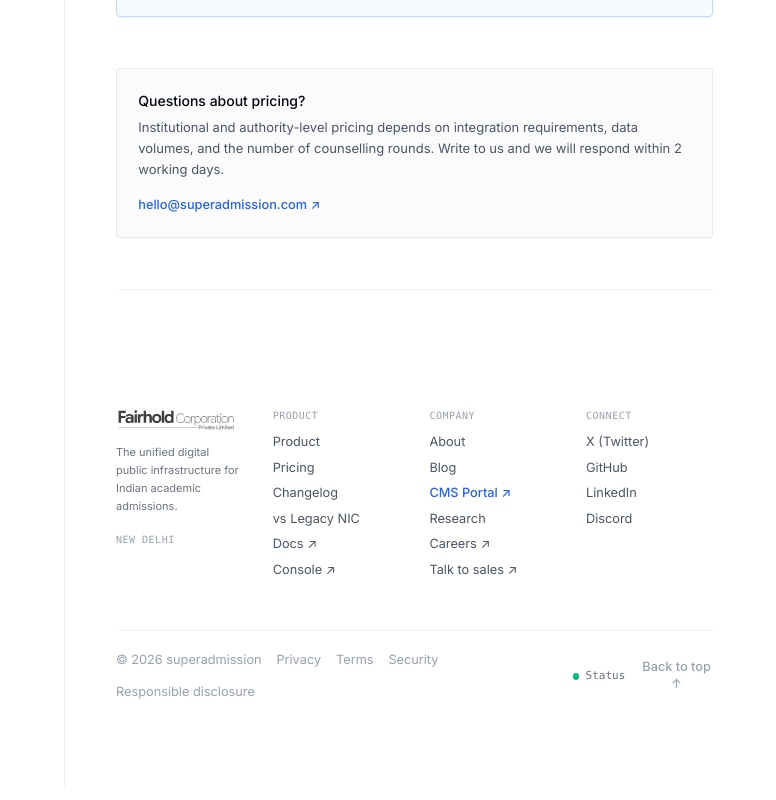
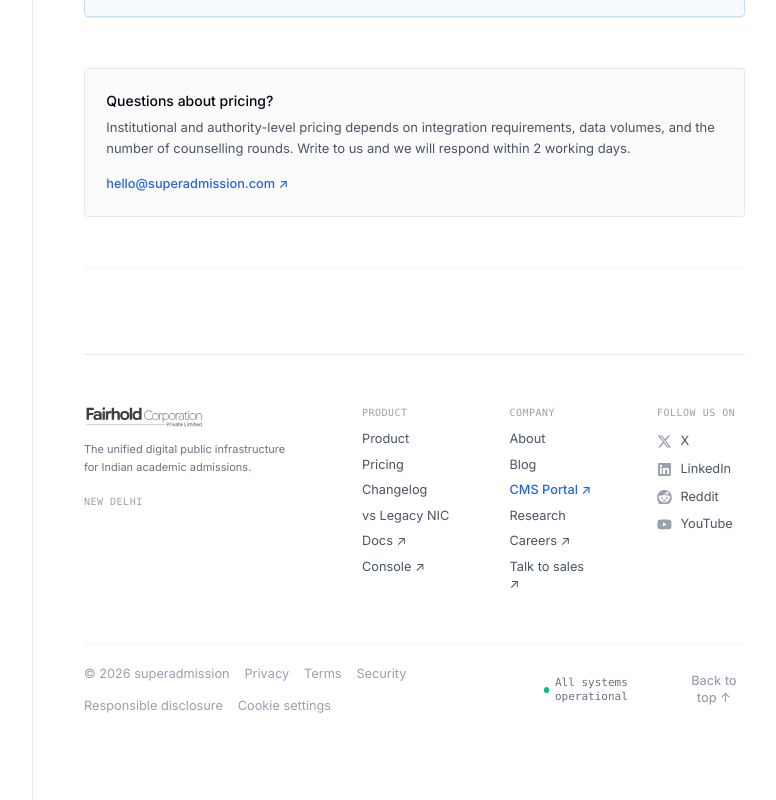
Before and after one commit to aashrutsharma/superadmission-landing, a Next.js app: page /pricing in a window 1280 px wide. Shown: the part 1200-2000 px from the top of the page, without its empty margins (356-1132 px from the left). Built offline with nearby package versions, Linux system fonts and the light colour scheme.

Commit message:
feat: enhance heatgraph matrix styling, expand desktop width, scale wordmark & refine footer layout with social icons

```diff
--- a/app/layout.tsx
+++ b/app/layout.tsx
@@ -25,11 +25,11 @@ export default function RootLayout({
           <ViewModeProvider>
             {/* Outer Wrapper: Centers the entire two-column site horizontally on the screen */}
             <div className="min-h-screen bg-white flex justify-center w-full">
-              <div className="w-full max-w-[960px] flex min-h-screen relative">
+              <div className="w-full max-w-[1024px] flex min-h-screen relative">
                 {/* Left Sidebar: Sticky within the centered container */}
                 <Sidebar />
                 {/* Right Content Area: Adjacent to the sidebar within the centered container */}
-                <main className="flex-1 min-h-screen border-l border-gray-200/80 px-8 sm:px-12 py-10 bg-white max-w-[700px]">
+                <main className="flex-1 min-h-screen border-l border-gray-200/80 px-8 sm:px-12 py-10 bg-white max-w-[764px]">
                   {children}
                 </main>
               </div>
--- a/components/Footer.tsx
+++ b/components/Footer.tsx
@@ -2,6 +2,7 @@
 
 import Link from "next/link";
 import Image from "next/image";
+import { FaXTwitter, FaLinkedin, FaReddit, FaYoutube } from "react-icons/fa6";
 
 export default function Footer() {
   const scrollToTop = () => {
@@ -9,11 +10,11 @@ export default function Footer() {
   };
 
   return (
-    <footer className="w-full pt-12 pb-10 mt-8 text-sm">
-      {/* 4 Columns */}
-      <div className="grid grid-cols-2 md:grid-cols-4 gap-7 mb-12">
-        {/* Column 1: Brand */}
-        <div className="col-span-2 md:col-span-1">
+    <footer className="w-full pt-12 pb-10 mt-12 text-sm border-t border-gray-200/80">
+      {/* Upper Footer: Brand on Left, Generous Gap, 3 Link Columns on Right */}
+      <div className="flex flex-col md:flex-row justify-between gap-10 md:gap-16 mb-12">
+        {/* Brand Column */}
+        <div className="max-w-[210px] shrink-0">
           <Link href="/" className="inline-flex items-center mb-3 no-underline">
             <Image
               src="/images/Fairhold Corporation Logo.svg"
@@ -23,7 +24,7 @@ export default function Footer() {
               className="h-[22px] w-auto object-contain opacity-75 hover:opacity-100 transition-opacity"
             />
           </Link>
-          <p className="text-[11px] text-gray-500 leading-relaxed max-w-[200px] mb-3 font-normal">
+          <p className="text-[11px] text-gray-500 leading-relaxed mb-3 font-normal">
             The unified digital public infrastructure for Indian academic admissions.
           </p>
           <span className="text-[10px] font-mono font-medium text-gray-400 tracking-wider uppercase">
@@ -31,7 +32,9 @@ export default function Footer() {
           </span>
         </div>
 
-        {/* Column 2: PRODUCT */}
+        {/* Right 3 Navigation Columns */}
+        <div className="grid grid-cols-3 gap-8 sm:gap-12 md:gap-14 flex-1 max-w-[420px]">
+          {/* Column 1: PRODUCT */}
           <div className="flex flex-col gap-2">
             <span className="text-[10px] font-mono font-medium text-gray-400 tracking-wider uppercase mb-0.5">
               PRODUCT
@@ -66,7 +69,7 @@ export default function Footer() {
             </a>
           </div>
 
-        {/* Column 3: COMPANY */}
+          {/* Column 2: COMPANY */}
           <div className="flex flex-col gap-2">
             <span className="text-[10px] font-mono font-medium text-gray-400 tracking-wider uppercase mb-0.5">
               COMPANY
@@ -97,43 +100,48 @@ export default function Footer() {
             </a>
           </div>
 
-        {/* Column 4: CONNECT */}
-        <div className="flex flex-col gap-2">
+          {/* Column 3: FOLLOW US ON */}
+          <div className="flex flex-col gap-2.5">
             <span className="text-[10px] font-mono font-medium text-gray-400 tracking-wider uppercase mb-0.5">
-            CONNECT
+              FOLLOW US ON
             </span>
             <a
               href="https://x.com"
               target="_blank"
               rel="noopener noreferrer"
-            className="text-xs text-gray-600 hover:text-gray-900 transition-colors no-underline"
+              className="group flex items-center gap-2 text-xs text-gray-600 hover:text-gray-900 transition-colors no-underline"
             >
-            X (Twitter)
-          </a>
-          <a
-            href="https://github.com"
-            target="_blank"
-            rel="noopener noreferrer"
-            className="text-xs text-gray-600 hover:text-gray-900 transition-colors no-underline"
-          >
-            GitHub
+              <FaXTwitter className="w-3.5 h-3.5 text-gray-400 group-hover:text-gray-700 transition-colors shrink-0" />
+              <span>X</span>
             </a>
             <a
               href="https://linkedin.com"
               target="_blank"
               rel="noopener noreferrer"
-            className="text-xs text-gray-600 hover:text-gray-900 transition-colors no-underline"
+              className="group flex items-center gap-2 text-xs text-gray-600 hover:text-gray-900 transition-colors no-underline"
             >
-            LinkedIn
+              <FaLinkedin className="w-3.5 h-3.5 text-gray-400 group-hover:text-gray-700 transition-colors shrink-0" />
+              <span>LinkedIn</span>
             </a>
             <a
-            href="https://discord.com"
+              href="https://reddit.com"
               target="_blank"
               rel="noopener noreferrer"
-            className="text-xs text-gray-600 hover:text-gray-900 transition-colors no-underline"
+              className="group flex items-center gap-2 text-xs text-gray-600 hover:text-gray-900 transition-colors no-underline"
             >
-            Discord
+              <FaReddit className="w-3.5 h-3.5 text-gray-400 group-hover:text-gray-700 transition-colors shrink-0" />
+              <span>Reddit</span>
             </a>
+            <a
+              href="https://youtube.com"
+              target="_blank"
+              rel="noopener noreferrer"
+              className="group flex items-center gap-2 text-xs text-gray-600 hover:text-gray-900 transition-colors no-underline"
+            >
+              <FaYoutube className="w-3.5 h-3.5 text-gray-400 group-hover:text-gray-700 transition-colors shrink-0" />
+              <span>YouTube</span>
+            </a>
+          </div>
         </div>
       </div>
 
@@ -153,12 +161,15 @@ export default function Footer() {
           <a href="mailto:security@superadmission.com" className="hover:text-gray-700 transition-colors">
             Responsible disclosure
           </a>
+          <span className="hover:text-gray-700 transition-colors cursor-pointer">
+            Cookie settings
+          </span>
         </div>
 
         <div className="flex items-center gap-3.5">
           <div className="flex items-center gap-1.5">
             <span className="w-1.5 h-1.5 rounded-full bg-emerald-500 animate-pulse" />
-            <span className="text-gray-500 font-medium font-mono text-[11px]">Status</span>
+            <span className="text-gray-500 font-medium font-mono text-[11px]">All systems operational</span>
           </div>
           <button
             onClick={scrollToTop}
--- a/components/Sidebar.tsx
+++ b/components/Sidebar.tsx
@@ -123,9 +123,9 @@ export default function Sidebar({ tocItems: customTocItems }: SidebarProps = {})
         <Image
           src="/images/Superadmission_New Wordmark_Device.svg"
           alt="Superadmission"
-          width={160}
-          height={24}
-          className="h-[21px] w-auto object-contain"
+          width={180}
+          height={28}
+          className="h-[25px] w-auto object-contain"
           priority
         />
       </Link>
--- a/package.json
+++ b/package.json
@@ -18,6 +18,7 @@
     "next-mdx-remote": "^6.0.0",
     "react": "19.3.0",
     "react-dom": "19.3.0",
+    "react-icons": "^5.7.0",
     "recharts": "^3.11.0"
   },
   "devDependencies": {
```
Also changed, not shown: components/HeatGraphActivity.tsx (+38 -52 lines), 1 other file (tests, documents, lock files or other folders). Lines whose indentation alone changed are shown as unchanged.
